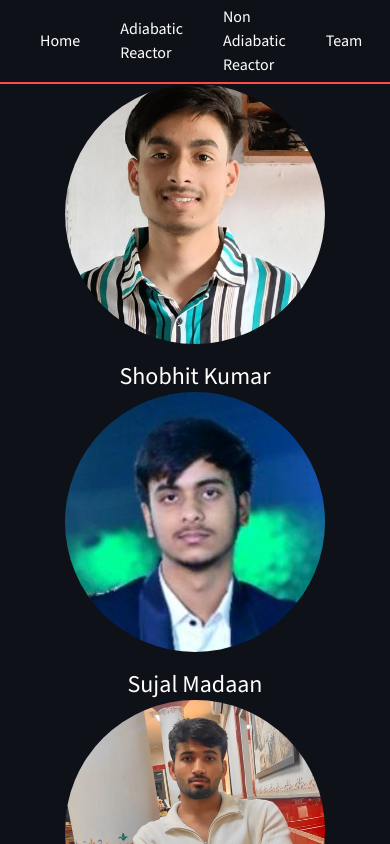
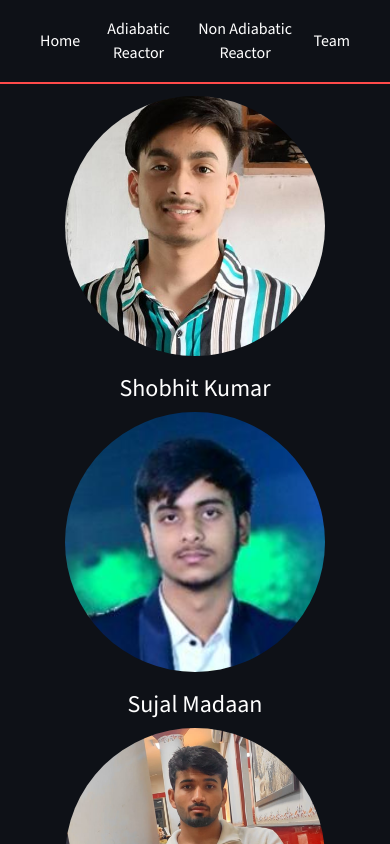
Before and after one commit to Shobhit-2510/CLL_122_Project, a Next.js app: page /team in a window 390 px wide. Shown: the top 844 px of the page. Built offline with nearby package versions, Linux system fonts and the light colour scheme.

Commit message:
made team page responsive

```diff
--- a/app/components/Navbar.js
+++ b/app/components/Navbar.js
@@ -4,11 +4,11 @@ import React from "react";
 
 const Navbar = () => {
   return (
-    <div className="bg-[rgb(14,17,23)] border-b-2 border-[rgb(255,75,75)] w-full h-[10vh] flex items-center gap-10 px-10 text-white">
-      <Link href={"./"}>Home</Link>
-      <Link href={"./adiabatic"}>Adiabatic Reactor</Link>
-      <Link href={"https://non-adiabatic.streamlit.app/"}>Non Adiabatic Reactor</Link>
-      <Link href={"./team"}>Team</Link>
+    <div className="bg-[rgb(14,17,23)] border-b-2 border-[rgb(255,75,75)] w-full h-[10vh] flex items-center gap-5 md:gap-10 px-10 text-white">
+      <Link className="text-center"href={"./"}>Home</Link>
+      <Link className="text-center"href={"./adiabatic"}>Adiabatic Reactor</Link>
+      <Link className="text-center"href={"https://non-adiabatic.streamlit.app/"}>Non Adiabatic Reactor</Link>
+      <Link className="text-center"href={"./team"}>Team</Link>
     </div>
   );
 };
--- a/app/team/page.js
+++ b/app/team/page.js
@@ -4,7 +4,7 @@ import Image from "next/image";
 const Team = () => {
   return (
     <div className="bg-[#0E1117] text-white">
-      <div className="flex flex-row flex-wrap items-center justify-around w-2/3 aspect-square mx-auto p-0">
+      <div className="flex flex-row flex-wrap items-center justify-around w-2/3 aspect-square mx-auto py-3 gap-2">
         <div className="w-fit rounded-full text-center">
           <Image
             src={"shobhit.png"}
```
